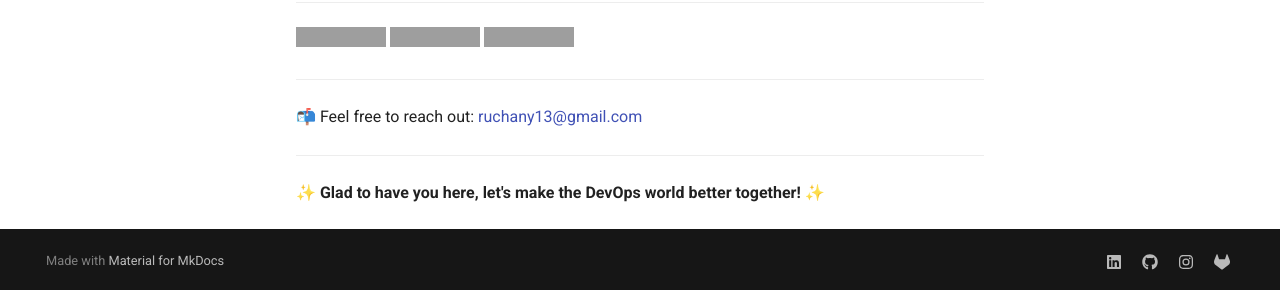
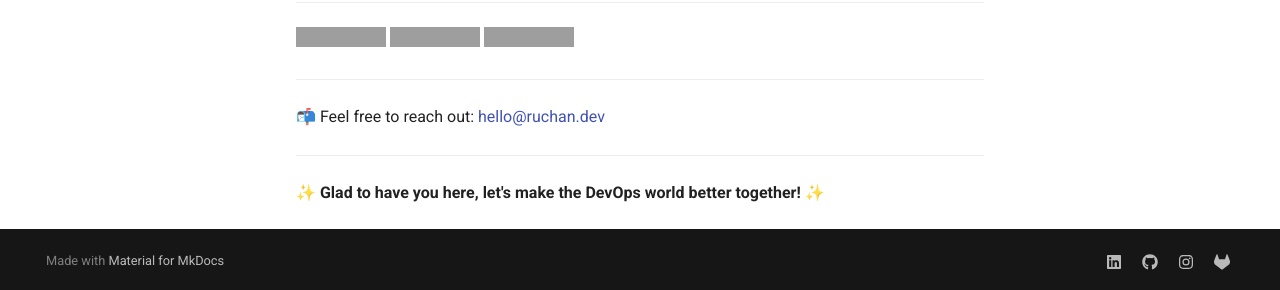
Before and after one commit to ruchany13/Ruchan-Notebook, an MkDocs documentation site: the page built from docs/index.md, in a window 1280 px wide and 900 px high, scrolled down 803 px. Shown: the part 607-897 px from the top of the window. Built offline with MkDocs 1.6.1 and Material for MkDocs 9.7.7, drawn with Linux system fonts in a browser that asks for light colours; grey boxes are pictures that could not be loaded.

Commit message:
Change contact email in index.md
Updated contact email from ruchany13@gmail.com to hello@ruchan.dev.

```diff
--- a/docs/index.md
+++ b/docs/index.md
@@ -50,7 +50,7 @@ I strive to be more than just a systems engineer: **a unifier, an automator, and
 
 ---
 
-📬 Feel free to reach out: [ruchany13@gmail.com](mailto:ruchany13@gmail.com)
+📬 Feel free to reach out: [hello@ruchan.dev](mailto:hello@ruchan.dev)
 
 ---
 
```
